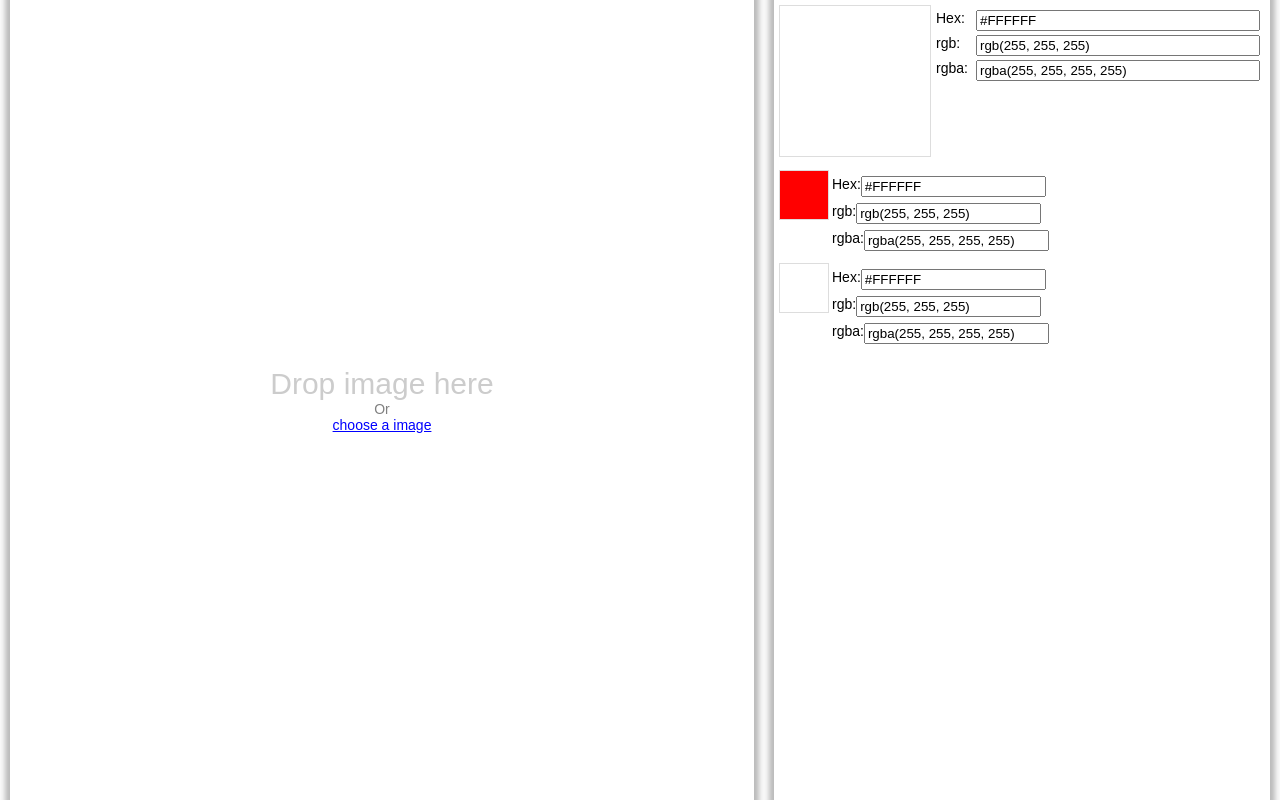
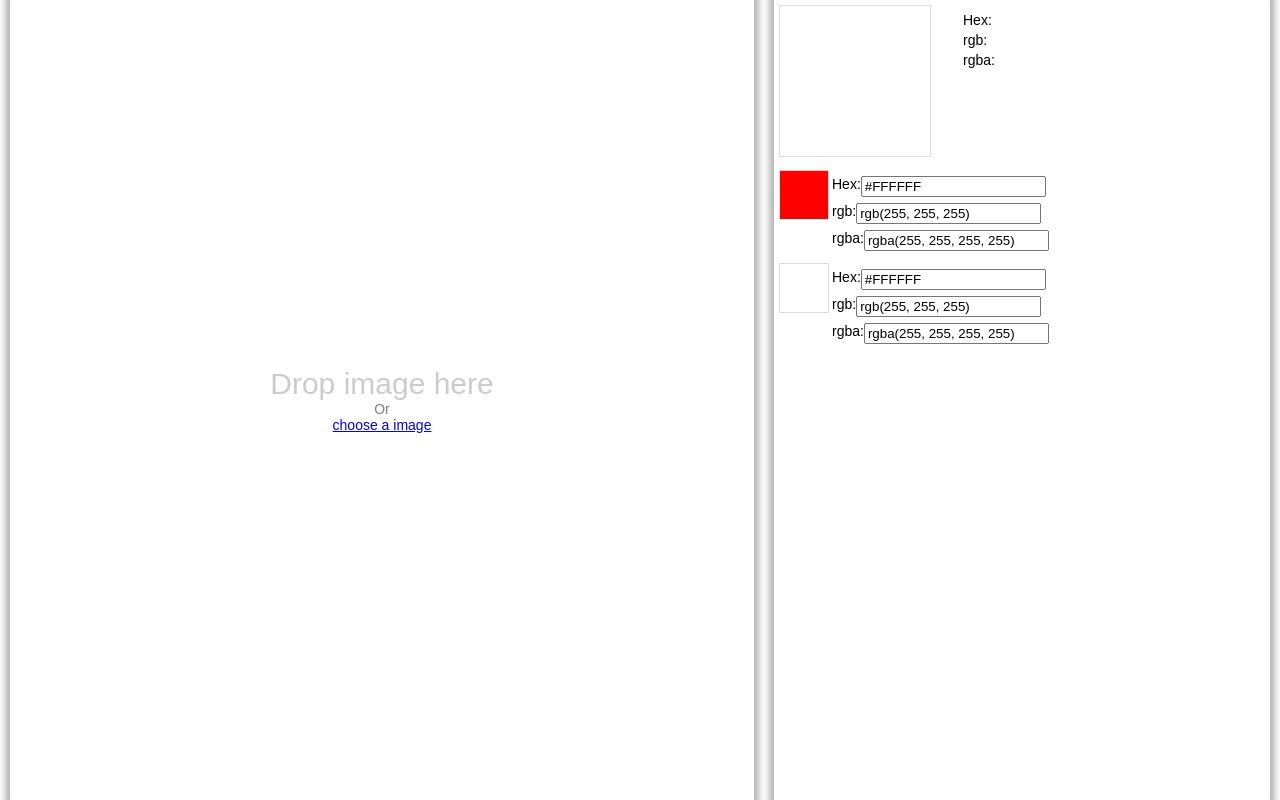
Before and after one commit to song-jia/image-color-picker, a React (Create React App) app: page / in a window 1280 px wide. Built offline with nearby package versions, Linux system fonts and the light colour scheme.

Commit message:
display color of pointer.

```diff
--- a/src/App.css
+++ b/src/App.css
@@ -66,26 +66,28 @@
     height: 152px;
 }
 
-.partial-preview .colors {
+.color-viewer {
+    width: 100%;
+    display: flex;
+    padding: 5px;
+}
+
+.color-viewer .color-preview {
+    width: 20px;
+    height: 20px;
+    margin-top: 5px;
+}
+
+.color-viewer .colors {
     display: flex;
     flex-direction: column;
     flex-grow: 1;
-    padding: 3px;
+    padding-left: 5px;
 }
 
-.partial-preview .colors .row {
+.color-viewer .colors .row {
     padding: 2px;
     display: flex;
-}
-
-.partial-preview .colors .row .label {
-    display: inline-block;
-    width: 40px;
-}
-
-.partial-preview .colors .row input {
-    display: flex;
-    flex-grow: 1;
 }
 
 .chose-colors {
--- /dev/null
+++ b/src/components/ColorViewer.js
@@ -0,0 +1,25 @@
+import React from 'react';
+import PropTypes from 'prop-types';
+
+export default function ColorViewer({ color }) {
+    return (
+        <div className='color-viewer'>
+            <div className='color-preview' style={{ backgroundColor: color ? color.rgba : 'white' }}></div>
+            <div className="colors">
+                <div className="row">
+                    <span className="label">Hex: {color ? color.hex : ''}</span>
+                </div>
+                <div className="row">
+                    <span className="label">rgb: {color ? color.rgb : ''}</span>
+                </div>
+                <div className="row">
+                    <span className="label">rgba: {color ? color.rgba : ''}</span>
+                </div>
+            </div>
+        </div>
+    );
+}
+
+ColorViewer.propTypes = {
+    color: PropTypes.object
+}
--- a/src/components/PartialPreview.js
+++ b/src/components/PartialPreview.js
@@ -1,6 +1,7 @@
 import React from 'react';
 import { connect } from 'react-redux';
 import PropTypes from 'prop-types';
+import ColorViewer from './ColorViewer';
 
 const previewWidth = 150;
 const previewHeight = 150;
@@ -41,11 +42,7 @@ class PartialPreview extends React.Component {
                 <div className="preview">
                     <canvas width={previewWidth} height={previewHeight} ref={(canvas) => this.canvas = canvas} />
                 </div>
-                <div className="colors">
-                    <div className="row"><span className="label">Hex:</span><input type="text" value="#FFFFFF" /></div>
-                    <div className="row"><span className="label">rgb:</span><input type="text" value="rgb(255, 255, 255)" /></div>
-                    <div className="row"><span className="label">rgba:</span><input type="text" value="rgba(255, 255, 255, 255)" /></div>
-                </div>
+                <ColorViewer color={this.props.color} />
             </div>
         );
     }
@@ -53,12 +50,14 @@ class PartialPreview extends React.Component {
 
 PartialPreview.propTypes = {
     imageCanvas: PropTypes.object,
-    position: PropTypes.object
+    position: PropTypes.object,
+    color: PropTypes.color
 };
 
 const mapStateToProps = (state) => ({
     imageCanvas: state.imageCanvas,
-    position: state.position
+    position: state.position,
+    color: state.pointerColor
 });
 
 export default connect(mapStateToProps)(PartialPreview);
```
